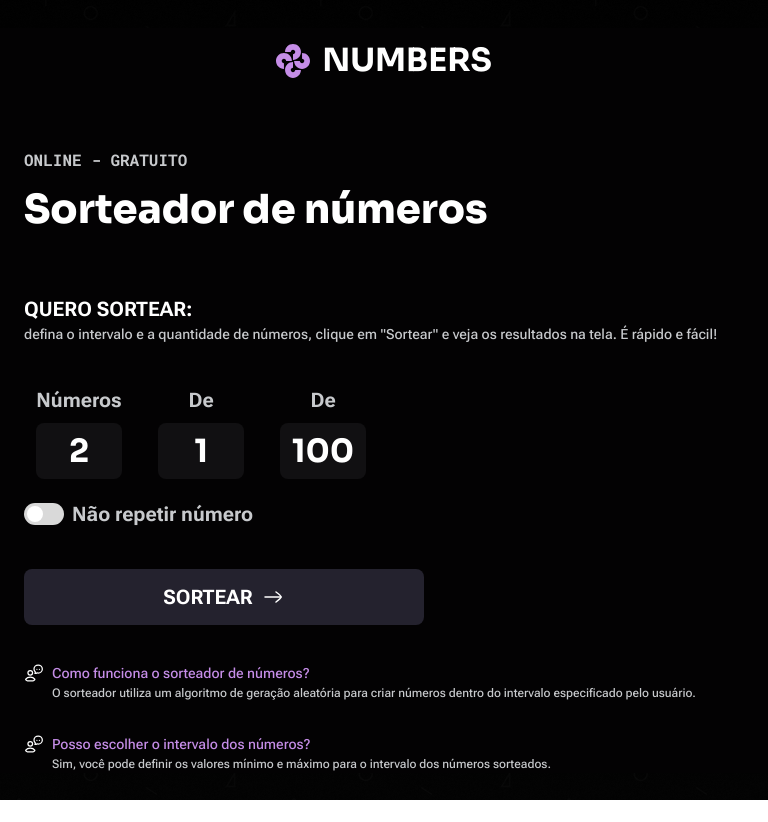
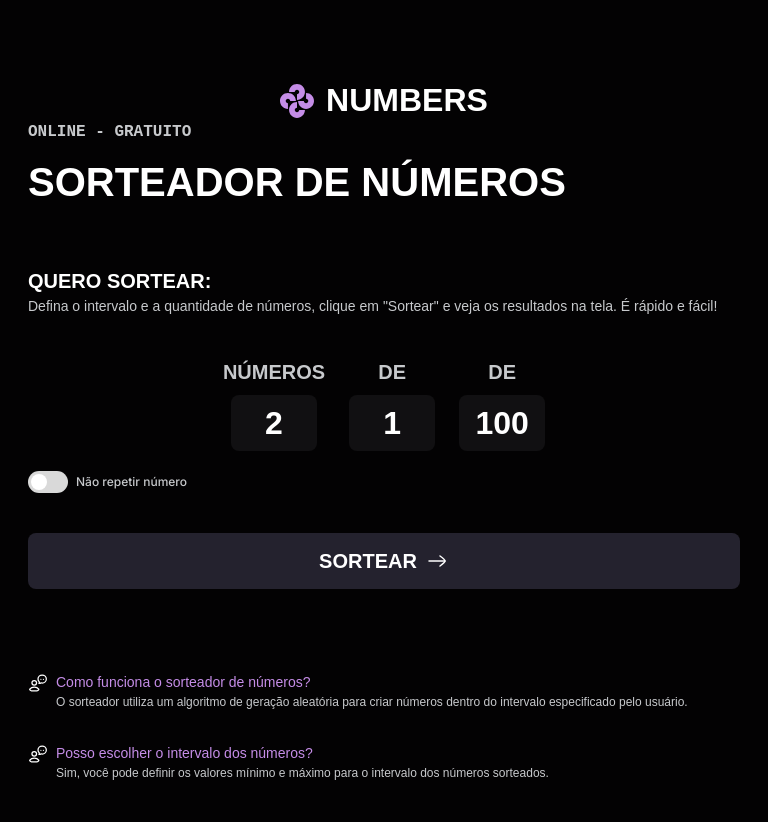
Before and after one commit to thamicordeiro/number-generator, a plain HTML site: page index.html in a window 768 px wide. Before the commit the page ends 800 px from the top, so only its background shows below. Drawn offline with Linux system fonts and the light colour scheme.

Commit message:
ajustando responsavidade

```diff
--- a/index.html
+++ b/index.html
@@ -11,7 +11,7 @@
 
 <link rel="stylesheet" href="styles/index.css">
 
- <link href="https://fonts.googleapis.com/css2?family=Roboto+Flex:opsz,wght,XOPQ,XTRA,YOPQ,YTDE,YTFI,YTLC,YTUC@8..144,100..1000,96,468,79,-203,738,514,712&family=Roboto+Mono:ital,wght@0,100..700;1,100..700&family=Sora:wght@100..800&display=swap" rel="stylesheet">
+ <link href="https://fonts.googleapis.com/css2?family=Inter:ital,opsz,wght@0,14..32,100..900;1,14..32,100..900&display=swap"family=Roboto+Flex:opsz,wght,XOPQ,XTRA,YOPQ,YTDE,YTFI,YTLC,YTUC@8..144,100..1000,96,468,79,-203,738,514,712&family=Roboto+Mono:ital,wght@0,100..700;1,100..700&family=Sora:wght@100..800&display=swap" rel="stylesheet">
 
  </head>
 
@@ -30,28 +30,29 @@
 
 <header>
 <span class="overline">ONLINE - GRATUITO</span>
-<h1>Sorteador de números</h1>
+<h1>SORTEADOR DE NÚMEROS</h1>
 </header>
 
 </section>
 
 <section class="content-form">
 <h2>QUERO SORTEAR:</h2>
-<p>defina o intervalo e a quantidade de números, clique em "Sortear" e veja os resultados na tela. É rápido e fácil!</p>
+<p>Defina o intervalo e a quantidade de números, clique em "Sortear"
+e veja os resultados na tela. É rápido e fácil!</p>
 <form>
 <div class="fields">
 <div class="number-field">
-<label for="numero">Números</label>
+<label for="numero">NÚMEROS</label>
 <input type="number" value="2"  id="numero" name="">
 </div>
 
 <div class="number-field">
- <label for="minimo">De</label>
+ <label for="minimo">DE</label>
  <input type="number" value="1"  id="minimo" name="minimo" >
 </div>
 
 <div class="number-field">
- <label for="maximo">De</label>
+ <label for="maximo">DE</label>
  <input type="number" value="100" id="maximo" name="maximo" >
 </div>
 </div>
--- a/styles/button.css
+++ b/styles/button.css
@@ -85,3 +85,10 @@ button:hover img {
  }
 
 }
+
+@media (max-width: 1024px) {
+button {
+  width: 100%;
+  margin-bottom: 45px;
+}
+}
--- a/styles/form.css
+++ b/styles/form.css
@@ -12,6 +12,10 @@ grid-template-columns: repeat(6, 1fr);
 gap: 12px;
 text-align: center;
 
+}
+
+.content-form p {
+  font: var(--text-lg);
 }
 
 .content-form {
@@ -68,6 +72,7 @@ color: var(--gradient-background)
 
 .toggle {
   display: flex;
+  font: var(--toggle-sm);
   align-items: center;
   gap: .5rem;
 }
@@ -126,11 +131,30 @@ opacity: 0.7;
 }
 
 .message.success {
-  color: red;
+  color: green;
 }
 
 @media (max-width: 1024px) {
 .content-form  p {
   font: var(--text-md);
 }
+
 }
+
+@media (min-width: 768px) and (max-width: 1024px) {
+  .fields {
+    display: flex;
+    justify-content: center;
+    gap: 1.5rem;
+  }
+  .number-field {
+    display: flex;
+    flex-direction: column;
+    align-items: flex-start;
+  }
+
+  .number-field  {
+   display: flex;
+   align-items: center;
+}
+}
--- a/styles/global.css
+++ b/styles/global.css
@@ -3,6 +3,8 @@
   padding: 0px;
   box-sizing: border-box;
 }
+
+
 
 :root {
 
@@ -29,6 +31,7 @@
 --gradient-background: linear-gradient(#D586E0 0%, #91A1FA 98.93%);
 --gradient-content:linear-gradient(#C7C9CC 0%, #3D3D3D 100%);
 
+--font-family: "inter", sans-serif;
 --font-title: "Sora", sans-serif;
 --font-text: "Roboto Flex", sans-serif;
 --font-mono: "Roboto Mono", monospace;
@@ -39,10 +42,12 @@
 
 --overline: 700 16px/150% var(--font-mono);
 
+--toggle-sm: 500 12px/150% var(--font-family);
 --text-lg: 500 16px/150% var(--font-text);
 --text-md: 500 14px/150% var(--font-text);
 --text-sm: 500 12px/150% var(--font-text);
 
 --label-md: 700 20px/150% var(--font-text);
 --label-sm: 700 16px/150% var(--font-text);
+--label-lg: 700 20px/150% var(--font-text);
 }
--- a/styles/info.css
+++ b/styles/info.css
@@ -38,6 +38,7 @@ h1 {
   font: var(--h2);
   color: var(--content-primary);
   margin-bottom: 20px;
+
 }
 
 
--- a/styles/layout.css
+++ b/styles/layout.css
@@ -20,7 +20,8 @@ column-gap: 108px;
 row-gap: 38px;
 margin: auto;
 width: min(1200px, 100%);
-padding-inline: 24px;
+max-width: 100%;
+
 
 
 background-color: var(--color-inverse);
@@ -49,9 +50,8 @@ color: var(--content-secondary);
 
 .logo {
 
-margin: auto;
+margin-top: 30px;
 width: min(1200px, 100%);
-padding-inline: 24px;
 position: absolute;
 display: flex;
 align-items: center;
@@ -64,14 +64,28 @@ color: var(--content-primary);
 font: var(--h3);
 }
 
-@media (max-width: 1024px) {
+@media (max-width: 768px) {
 
   .container {
   display: flex;
   flex-direction: column;
   padding-top: 120px;
+  padding-inline: 28px;
+  margin-left: 5px 5px;
+  width: 100%;
+
   }
+
  .logo{
+margin: auto;
+display: flex;
 justify-content: center;
 }
 }
+
+@media (min-width: 768px) {
+.logo{
+
+ margin-top: 40px;
+}
+}
--- a/styles/questions.css
+++ b/styles/questions.css
@@ -6,8 +6,15 @@ font: var(--text-md);
 
 .questions p {
  margin-inline: 28px;
+ font: var(--text-sm);
 }
 
 .questions + .questions {
   margin-top: 32px;
 }
+
+@media (max-width: 1064px) {
+ .faq {
+  padding-bottom: 40px;
+ }
+}
```
